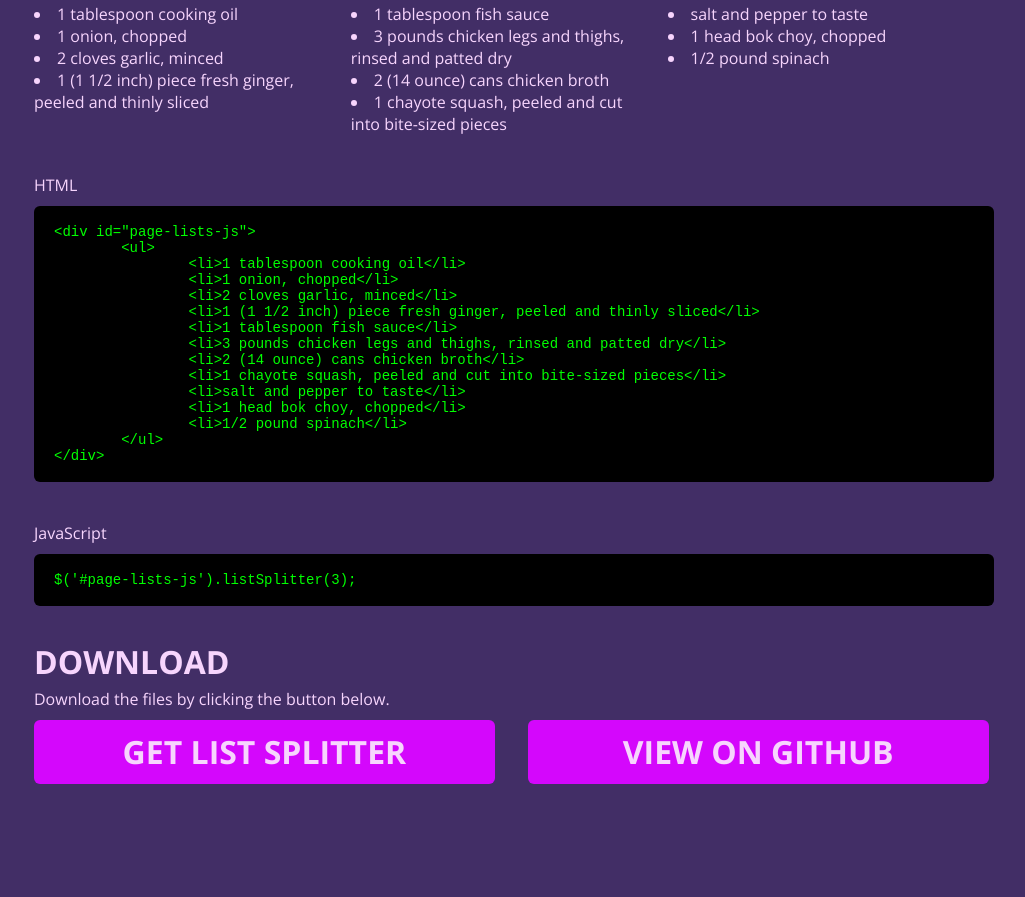
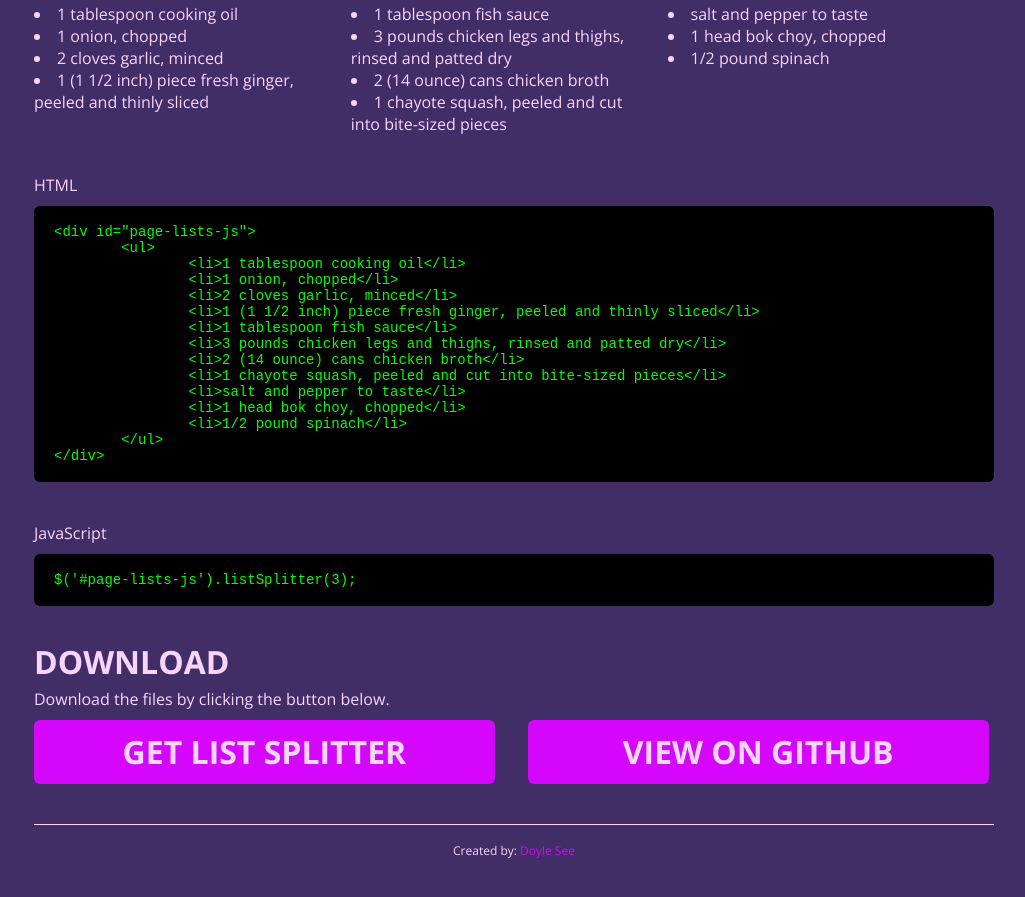
Before and after one commit to doylesee/list-splitter, a plain HTML site: page index.html in a window 1280 px wide. Shown: the part 854-1751 px from the top of the page, without its empty margins (126-1151 px from the left). Drawn offline with nearby package versions, Linux system fonts and the light colour scheme.

Commit message:
Credits
Just putting my name and portfolio link on there...

```diff
--- a/css/style.css
+++ b/css/style.css
@@ -140,3 +140,10 @@ code {
 .download__buttons a:first-child {
 	margin: 0 3% 40px 0;
 }
+.footer {
+	border-top: 1px solid #f7d5fd;
+	font-size: 12px;
+	line-height: 12px;
+	padding: 20px 0 0 0;
+	text-align: center;
+}
--- a/index.html
+++ b/index.html
@@ -121,6 +121,10 @@ $('#page-lists-js').listSplitter(3);
 			</div>
 		</div><!-- close .download -->
 
+		<div class="footer">
+			Created by: <a href="http://www.doylesee.com" target="_blank">Doyle See</a>
+		</div><!-- close .footer -->
+
 	<script src="js/jquery.js"></script>
 	<script src="js/script.js"></script>
 	<script src="list-splitter/list-splitter.js"></script>
```
